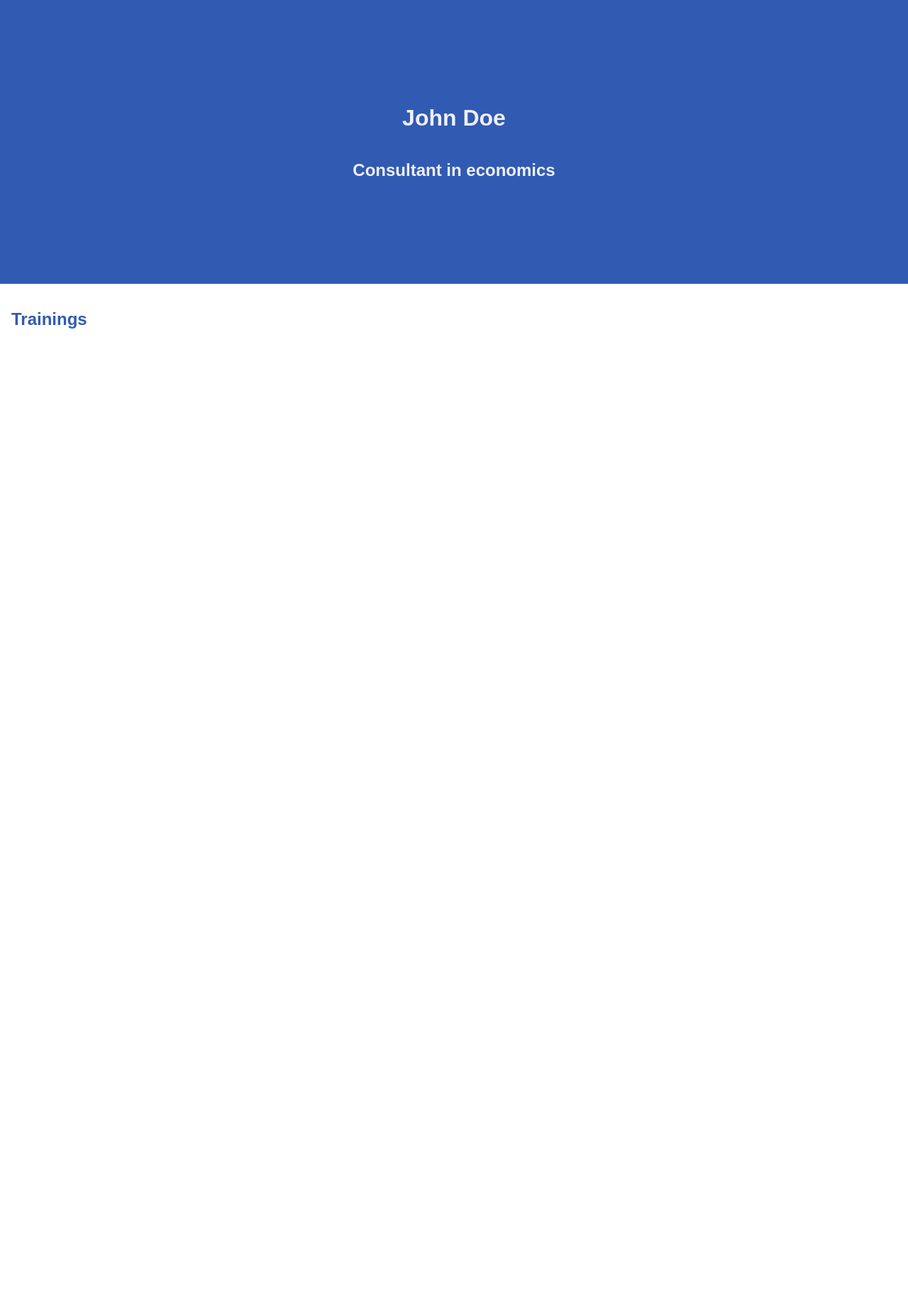
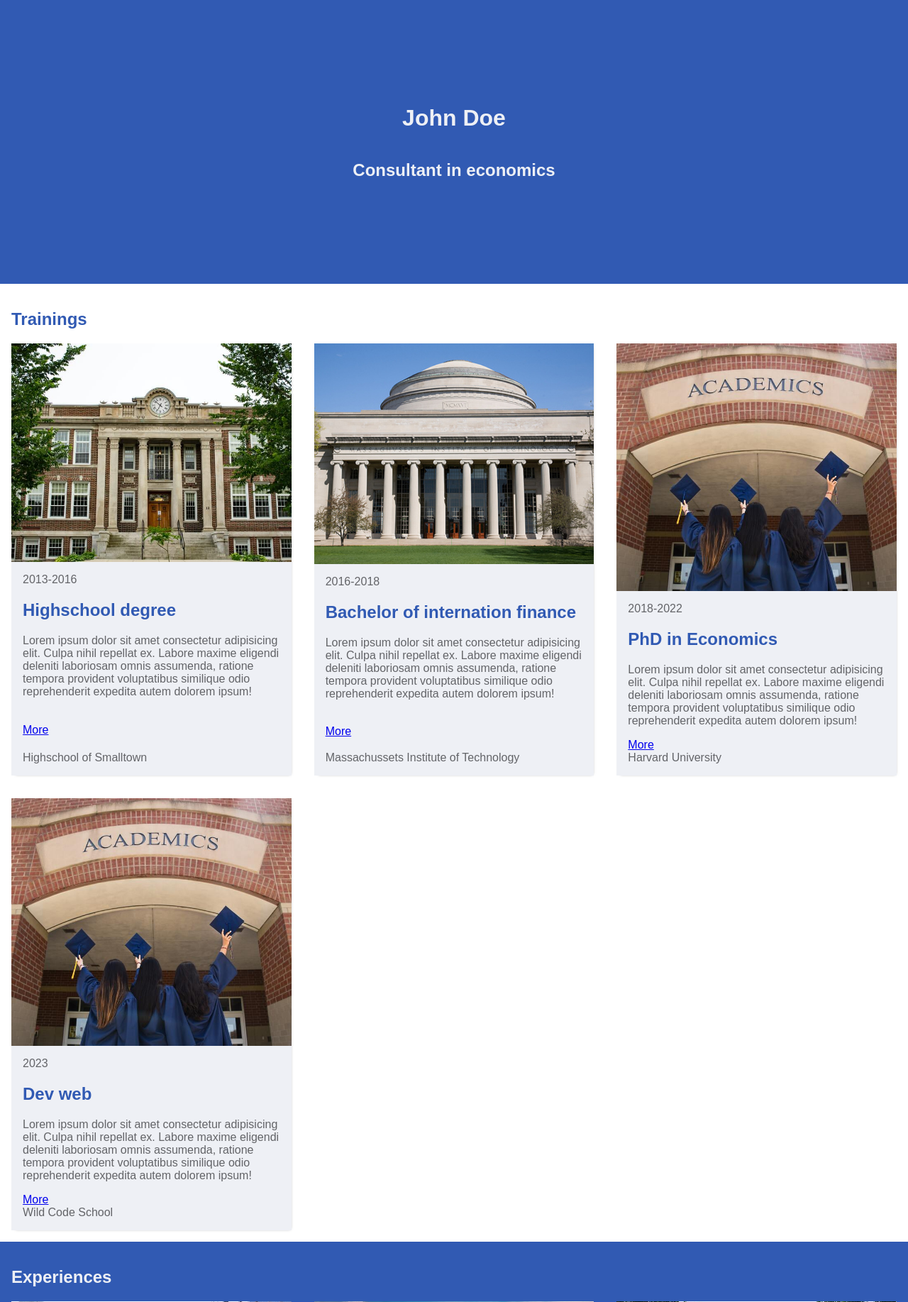
Before and after one commit to WildCodeSchool/202302-orleans-php-dojo-cssphp, a PHP site: page / in a window 1280 px wide. Shown: the top 1835 px of the page at 71% size. Before the commit the page ends 463 px from the top, so only its background shows below. Run offline with PHP 8.4, Linux system fonts and the light colour scheme.

Commit message:
correction groupe sylvain

```diff
--- /dev/null
+++ b/article.php
@@ -0,0 +1,21 @@
+<article class="trainingCard">
+    <div class="mainImage">
+        <img src="assets/images/<?php echo $card['image'] ?>" alt="Une image de l'académie">
+    </div>
+    <div class="mainContent">
+        <div>
+            <header>
+                <span class="promotionDate">
+                    <?php echo $card['date']; ?>
+                </span>
+                <h2><?php echo $card['title']; ?></h2>
+            </header>
+            <p><?php echo $card['description']; ?></p>
+        </div>
+        <a href="#<?php echo $title.$key ?>">More</a>
+        <footer><?php echo $card['location']; ?></footer>
+    </div>
+    <dialog id="<?php echo $title.$key ?>">
+        <?php echo $card['title']; ?>
+    </dialog>
+</article>
--- a/assets/css/style.css
+++ b/assets/css/style.css
@@ -1 +1,54 @@
 @import 'theme.css';
+
+
+.trainingCards {
+    display: grid;
+    grid-template-columns: repeat(auto-fill, minmax(360px, 1fr));
+    gap: var(--spacing4);
+}
+
+.trainingCard {
+    background-color: var(--light);
+    display: grid;
+    grid-template-columns: repeat(auto-fill, minmax(360px, 1fr));
+    box-shadow: 2px 2px 4px -4px var(--intermediate);
+}
+
+.mainImage>img {
+    width: 100%;
+    height: 100%;
+    object-fit: cover;
+}
+
+.mainContent {
+    display: flex;
+    flex-direction: column;
+    justify-content: space-between;
+    padding: var(--spacing2);
+    color: var(--intermediate);
+}
+
+.mainContent>header {
+    color: var(--primary);
+
+}
+
+.mainContent h2 {
+    color: var(--primary);
+}
+
+.mainContent>footer {
+    display:flex;
+    gap: var(--spacing);
+}
+
+.mainContent>footer>p {
+    margin:0;
+}
+
+dialog:target {
+    position: fixed;
+    top: 200px;
+    margin:0;
+    display: block;
+}
--- a/assets/css/theme.css
+++ b/assets/css/theme.css
@@ -21,7 +21,7 @@ body {
     font-family: var(--font);
 }
 
-header {
+body > header {
     display: flex;
     justify-content: center;
     flex-direction: column;
@@ -42,3 +42,11 @@ header h1, header h2 {
 section {
     padding: var(--spacing2);
 }
+
+section:nth-child(even) {
+    background-color: var(--primary);
+}
+
+section:nth-child(even) h1 {
+    color: var(--light);
+}
--- a/data.php
+++ b/data.php
@@ -20,6 +20,13 @@ $data = [
             'date' => '2018-2022',
             'location' => 'Harvard University',
             'title' => 'PhD in Economics',
+            'description' => 'Lorem ipsum dolor sit amet consectetur adipisicing elit. Culpa nihil repellat ex. Labore maxime eligendi deleniti laboriosam omnis assumenda, ratione tempora provident voluptatibus similique odio reprehenderit expedita autem dolorem ipsum!',
+            'image' => 'university.jpg',
+        ],
+       [
+            'date' => '2023',
+            'location' => 'Wild Code School',
+            'title' => 'Dev web',
             'description' => 'Lorem ipsum dolor sit amet consectetur adipisicing elit. Culpa nihil repellat ex. Labore maxime eligendi deleniti laboriosam omnis assumenda, ratione tempora provident voluptatibus similique odio reprehenderit expedita autem dolorem ipsum!',
             'image' => 'university.jpg',
         ],
@@ -61,7 +68,7 @@ $data = [
             'image' => 'highschool.jpg',
         ],
     ],
-    'Other' =>  [
+    'Others' =>  [
         [
             'date' => '2013-2016',
             'location' => 'Highschool of Smalltown',
@@ -76,6 +83,22 @@ $data = [
             'description' => 'Lorem ipsum dolor sit amet consectetur adipisicing elit. Culpa nihil repellat ex. Labore maxime eligendi deleniti laboriosam omnis assumenda, ratione tempora provident voluptatibus similique odio reprehenderit expedita autem dolorem ipsum!',
             'image' => 'highschool.jpg',
         ],
+    ],
+    'Languages' =>  [
+        [
+            'date' => '2013-2016',
+            'location' => 'Highschool of Smalltown',
+            'title' => 'Anglais',
+            'description' => ' assumenda, ration expedita autem dolorem ipsum!',
+            'image' => 'highschool.jpg',
+        ],
+        [
+            'date' => '2013-2016',
+            'location' => 'Highschool of Smalltown',
+            'title' => 'Espagnol',
+            'description' => 'Lorem ipsum dolor sit amet consectetur adipisicing elit. Culpa nihil repellat ex. Labore maxime eligendi deleniti laboriosam omnis assumenda, ratione tempora provident voluptatibus similique odio reprehenderit expedita autem dolorem ipsum!',
+            'image' => 'highschool.jpg',
+        ],
     ]
 
 ];
--- a/index.html
+++ b/index.php
@@ -1,3 +1,7 @@
+<?php
+require 'data.php';
+?>
+
 <!DOCTYPE html>
 <html lang="en">
 
@@ -15,10 +19,16 @@
         <h2>Consultant in economics</h2>
     </header>
     <main>
-        <section>
-            <h1>Trainings</h1>
-        </section>
+        <?php foreach ($data as $title => $cards) { ?>
+            <section>
+                <h1><?php echo $title; ?></h1>
+                <div class="trainingCards">
+                    <?php foreach ($cards as $key => $card) { ?>
+                        <?php include 'article.php'; ?>
+                    <?php } ?>
+                </div>
+            </section>
+        <?php } ?>
     </main>
 </body>
-
 </html>
```
